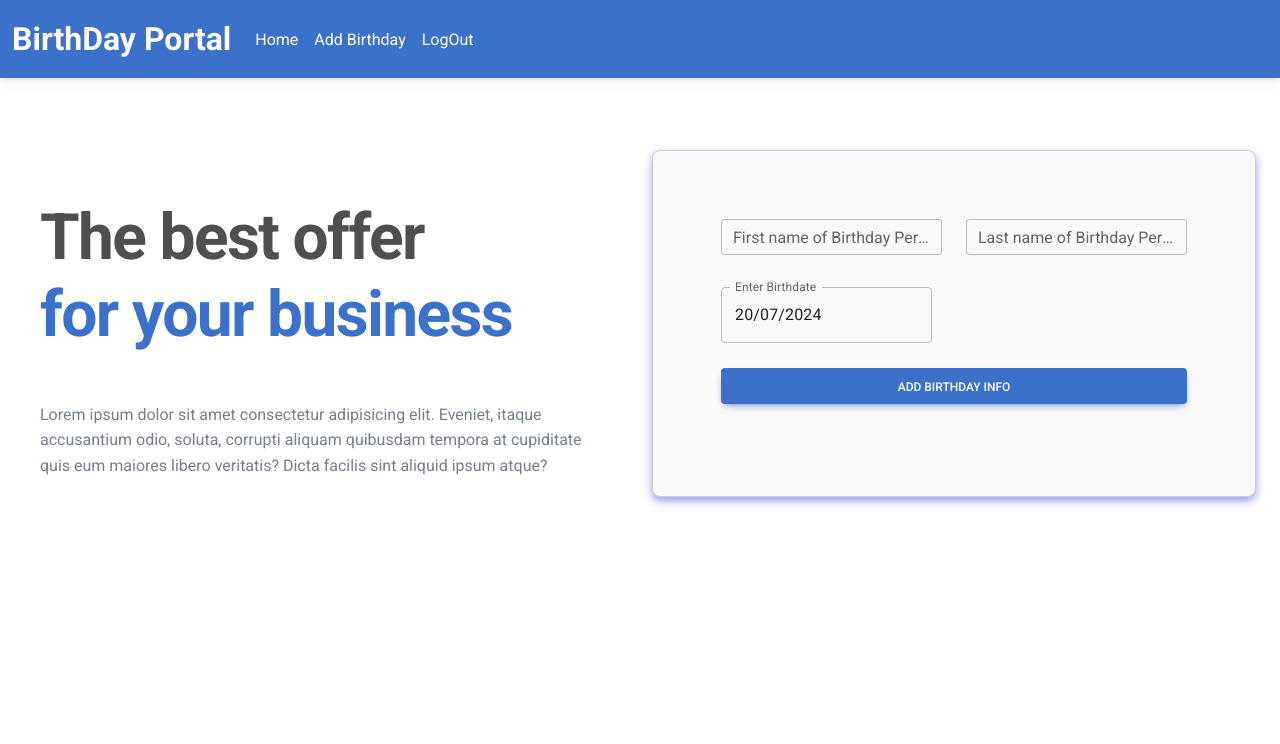
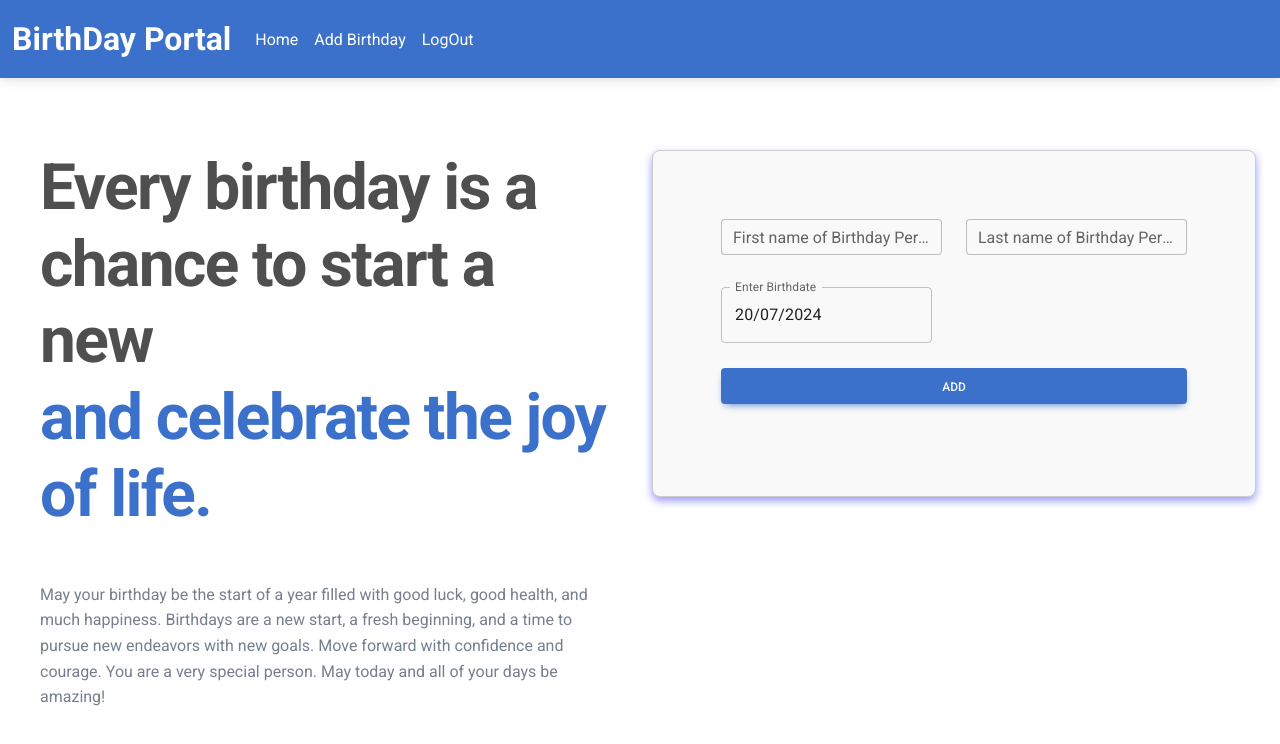
Before and after one commit to adi123-tech/BirthDay_Portal, a React (Create React App) app in the folder frontend/: page /adduser in a window 1280 px wide. Shown: the top 744 px of the page. Built offline with nearby package versions, Linux system fonts and the light colour scheme; sample sign-in values are in the browser's storage.

Commit message:
animation

```diff
--- a/frontend/src/Components/Add.js
+++ b/frontend/src/Components/Add.js
@@ -7,6 +7,7 @@ import { AdapterDayjs } from "@mui/x-date-pickers/AdapterDayjs";
 import { DatePicker } from "@mui/x-date-pickers/DatePicker";
 import { useApi } from "../Context";
 import { useNavigate } from "react-router-dom";
+import CircularProgress from "@mui/material/CircularProgress";
 import {
   MDBBtn,
   MDBContainer,
@@ -16,6 +17,7 @@ import {
   MDBCardBody,
   MDBInput,
 } from "mdb-react-ui-kit";
+import { motion } from "framer-motion";
 
 function Add() {
   const baseURL = useApi();
@@ -24,6 +26,7 @@ function Add() {
   const [date, setDate] = useState(dayjs());
   const [show, setShow] = useState(false);
   const [msg, setMsg] = useState("");
+  const [loading, setLoading] = useState(false);
   const navigate = useNavigate();
 
   if (show || msg) {
@@ -35,7 +38,9 @@ function Add() {
 
   async function submit() {
     if (firstName && lastName && date) {
+      setLoading(true);
       const formattedDate = dayjs(date).format("DD-MM-YYYY");
+      try {
         const data = await fetch(`${baseURL}adduserbirthdayinfo`, {
           method: "post",
           headers: {
@@ -51,6 +56,11 @@ function Add() {
         if (data.ok) {
           navigate("/");
         }
+      } catch (error) {
+        console.error(error);
+      } finally {
+        setLoading(false);
+      }
     } else {
       setShow(true);
     }
@@ -59,24 +69,35 @@ function Add() {
   return (
     <MDBContainer fluid className="p-4">
       <MDBRow>
-        <MDBCol
-          md="6"
-          className="text-center text-md-start d-flex flex-column justify-content-center"
+        {/* Left Side Animation */}
+        <MDBCol md="6" className="d-flex align-items-center">
+          <motion.div
+            initial={{ x: -100, opacity: 0 }}
+            animate={{ x: 0, opacity: 1 }}
+            transition={{ duration: 0.8 }}
           >
             <h1 className="my-5 display-3 fw-bold ls-tight px-3">
-            The best offer <br />
-            <span className="text-primary">for your business</span>
+              Every birthday is a chance to start a new <br />
+              <span className="text-primary">and celebrate the joy of life.</span>
             </h1>
 
             <p className="px-3" style={{ color: "hsl(217, 10%, 50.8%)" }}>
-            Lorem ipsum dolor sit amet consectetur adipisicing elit. Eveniet,
-            itaque accusantium odio, soluta, corrupti aliquam quibusdam tempora
-            at cupiditate quis eum maiores libero veritatis? Dicta facilis sint
-            aliquid ipsum atque?
+              May your birthday be the start of a year filled with good luck, good
+              health, and much happiness. Birthdays are a new start, a fresh
+              beginning, and a time to pursue new endeavors with new goals. Move
+              forward with confidence and courage. You are a very special person.
+              May today and all of your days be amazing!
             </p>
+          </motion.div>
         </MDBCol>
 
+        {/* Right Side Animation */}
         <MDBCol md="6">
+          <motion.div
+            initial={{ x: 100, opacity: 0 }}
+            animate={{ x: 0, opacity: 1 }}
+            transition={{ duration: 0.8 }}
+          >
             <MDBCard className="my-5">
               <MDBCardBody className="p-5">
                 <MDBRow>
@@ -87,9 +108,7 @@ function Add() {
                       id="form1"
                       type="text"
                       value={firstName}
-                    onChange={(e) => {
-                      setFirstName(e.target.value);
-                    }}
+                      onChange={(e) => setFirstName(e.target.value)}
                     />
                   </MDBCol>
 
@@ -98,11 +117,9 @@ function Add() {
                       wrapperClass="mb-4"
                       label="Last name of Birthday Person"
                       id="form1"
+                      type="text"
                       value={lastName}
-                    type="text"
-                    onChange={(e) => {
-                      setLastName(e.target.value);
-                    }}
+                      onChange={(e) => setLastName(e.target.value)}
                     />
                   </MDBCol>
                 </MDBRow>
@@ -128,10 +145,15 @@ function Add() {
                     }
                   }}
                 >
-                Add Birthday Info
+                  {loading ? (
+                    <CircularProgress size={15} style={{ color: "white" }} />
+                  ) : (
+                    "Add"
+                  )}
                 </MDBBtn>
               </MDBCardBody>
             </MDBCard>
+          </motion.div>
         </MDBCol>
       </MDBRow>
       {show ? <AlertVal msg="Please Fill out the Empty fields" /> : null}
--- a/frontend/src/Components/Login.js
+++ b/frontend/src/Components/Login.js
@@ -11,6 +11,8 @@ import {
 import { useNavigate } from "react-router-dom";
 import AlertVal from "./AlertVal";
 import { useApi } from "../Context";
+import CircularProgress from "@mui/material/CircularProgress";
+import { motion } from "framer-motion";
 
 function Login() {
   const baseURL = useApi();
@@ -20,33 +22,46 @@ function Login() {
   const [password, setPassword] = useState("");
   const [show, setShow] = useState(false);
   const [err, setErr] = useState(false);
+  const [loading, setLoading] = useState(false);
+
   useEffect(() => {
     if (auth) {
       navigate("/");
     }
-  });
+  }, [auth, navigate]);
 
+  useEffect(() => {
     if (show || err) {
-    setTimeout(() => {
+      const timer = setTimeout(() => {
         setShow(false);
         setErr(false);
       }, 5000);
+      return () => clearTimeout(timer);
     }
+  }, [show, err]);
 
   async function submit() {
     if (email && password) {
+      setLoading(true);
+      try {
         const res = await fetch(`${baseURL}login`, {
           method: "POST",
-        headers: { "Content-Type": "application/json"},
+          headers: { "Content-Type": "application/json" },
           body: JSON.stringify({ Email: email, Password: password }),
         });
         const data = await res.json();
         if (res.ok) {
-        localStorage.setItem("user",data.user.Email);
-        localStorage.setItem("auth",data.auth);
+          localStorage.setItem("user", data.user.Email);
+          localStorage.setItem("auth", data.auth);
           navigate("/");
         } else {
           setErr(true);
+        }
+      } catch (error) {
+        console.error(error);
+        setErr(true);
+      } finally {
+        setLoading(false);
       }
     } else {
       setShow(true);
@@ -56,15 +71,25 @@ function Login() {
   return (
     <MDBContainer fluid className="p-3 my-5">
       <MDBRow>
+        {/* Image Column with Animation */}
         <MDBCol col="10" md="6">
-          <img
+          <motion.img
             src="https://mdbcdn.b-cdn.net/img/Photos/new-templates/bootstrap-login-form/draw2.svg"
             className="img-fluid"
             alt="Phone_image"
+            initial={{ x: -100, opacity: 0 }}
+            animate={{ x: 0, opacity: 1 }}
+            transition={{ duration: 0.8 }}
           />
         </MDBCol>
 
+        {/* Form Column with Animation */}
         <MDBCol col="4" md="6">
+          <motion.div
+            initial={{ x: 100, opacity: 0 }}
+            animate={{ x: 0, opacity: 1 }}
+            transition={{ duration: 0.8 }}
+          >
             <MDBInput
               wrapperClass="mb-4"
               label="Email"
@@ -72,9 +97,7 @@ function Login() {
               type="email"
               size="lg"
               value={email}
-            onChange={(e) => {
-              setEmail(e.target.value);
-            }}
+              onChange={(e) => setEmail(e.target.value)}
             />
             <MDBInput
               wrapperClass="mb-4"
@@ -83,9 +106,7 @@ function Login() {
               type="password"
               size="lg"
               value={password}
-            onChange={(e) => {
-              setPassword(e.target.value);
-            }}
+              onChange={(e) => setPassword(e.target.value)}
             />
 
             <div className="d-flex justify-content-between mx-4 mb-4">
@@ -101,11 +122,14 @@ function Login() {
             <MDBBtn
               className="mb-4 w-100"
               size="lg"
-            onClick={() => {
-              submit();
-            }}
+              onClick={() => submit()}
+              disabled={loading}
             >
-            Sign in
+              {loading ? (
+                <CircularProgress size={15} style={{ color: "white" }} />
+              ) : (
+                "Sign in"
+              )}
             </MDBBtn>
 
             <div className="divider d-flex align-items-center my-4">
@@ -129,14 +153,11 @@ function Login() {
               <MDBIcon fab icon="twitter" className="mx-2" />
               Continue with twitter
             </MDBBtn>
+          </motion.div>
         </MDBCol>
       </MDBRow>
-      {show ? (
-        <AlertVal msg="Please Fill out the Empty fields"/>
-                ) : null}
-      {err ? (
-         <AlertVal msg=" Credentials are invalid"/>
-      ) : null}
+      {show && <AlertVal msg="Please Fill out the Empty fields" />}
+      {err && <AlertVal msg="Credentials are invalid" />}
     </MDBContainer>
   );
 }
--- a/frontend/src/Components/Signup.js
+++ b/frontend/src/Components/Signup.js
@@ -1,4 +1,5 @@
 import React, { useEffect, useState } from "react";
+import { motion } from "framer-motion";
 import AlertVal from "./AlertVal";
 import {
   MDBBtn,
@@ -12,6 +13,7 @@ import {
 } from "mdb-react-ui-kit";
 import { useNavigate } from "react-router-dom";
 import { useApi } from "../Context";
+import CircularProgress from "@mui/material/CircularProgress";
 
 function Signup() {
   const baseURL = useApi();
@@ -21,6 +23,7 @@ function Signup() {
   const [password, setPassword] = useState("");
   const [show, setShow] = useState(false);
   const [msg, setMsg] = useState("");
+  const [loading, setLoading] = useState(false);
 
   const navigate = useNavigate();
   const auth = localStorage.getItem("auth");
@@ -28,7 +31,7 @@ function Signup() {
     if (auth) {
       navigate("/");
     }
-  });
+  }, [auth, navigate]);
 
   if (show || msg) {
     setTimeout(() => {
@@ -39,6 +42,8 @@ function Signup() {
 
   async function submit() {
     if (firstName && lastName && email && password) {
+      setLoading(true);
+      try {
         const data = await fetch(`${baseURL}signup`, {
           method: "post",
           headers: { "content-type": "application/json" },
@@ -49,14 +54,18 @@ function Signup() {
             Password: password,
           }),
         });
-      const res= await data.json();
+        const res = await data.json();
         if (data.ok) {
-        localStorage.setItem("user",res.user.Email);
-        localStorage.setItem("auth",res.auth);
+          localStorage.setItem("user", res.user.Email);
+          localStorage.setItem("auth", res.auth);
           navigate("/");
         } else {
-        const res = await data.json();
           setMsg(res.msg);
+        }
+      } catch (error) {
+        console.error(error);
+      } finally {
+        setLoading(false);
       }
     } else {
       setShow(true);
@@ -66,24 +75,39 @@ function Signup() {
   return (
     <MDBContainer fluid className="p-4">
       <MDBRow>
-        <MDBCol
-          md="6"
-          className="text-center text-md-start d-flex flex-column justify-content-center"
+        <MDBCol md="6">
+          <motion.div
+            initial={{ x: -100, opacity: 0 }}
+            animate={{ x: 0, opacity: 1 }}
+            transition={{ duration: 0.5 }}
           >
+            <div className="text-center text-md-start d-flex flex-column justify-content-center">
               <h1 className="my-5 display-3 fw-bold ls-tight px-3">
-            The best offer <br />
-            <span className="text-primary">for your business</span>
+                Welcome to Our Portal <br />
+                <span className="text-primary">
+                  Where Your Reminders Matter
+                </span>
               </h1>
 
               <p className="px-3" style={{ color: "hsl(217, 10%, 50.8%)" }}>
-            Lorem ipsum dolor sit amet consectetur adipisicing elit. Eveniet,
-            itaque accusantium odio, soluta, corrupti aliquam quibusdam tempora
-            at cupiditate quis eum maiores libero veritatis? Dicta facilis sint
-            aliquid ipsum atque?
+                Our platform offers an innovative way to manage your important
+                dates, including birthday reminders. With our user-friendly
+                interface, you can easily keep track of birthdays and never miss
+                celebrating a special moment again. Enjoy a seamless experience
+                with notifications and reminders tailored to your preferences,
+                ensuring that you’re always prepared for those special
+                occasions.
               </p>
+            </div>
+          </motion.div>
         </MDBCol>
 
         <MDBCol md="6">
+          <motion.div
+            initial={{ x: 100, opacity: 0 }}
+            animate={{ x: 0, opacity: 1 }}
+            transition={{ duration: 0.5 }}
+          >
             <MDBCard className="my-5">
               <MDBCardBody className="p-5">
                 <MDBRow>
@@ -94,9 +118,7 @@ function Signup() {
                       id="form1"
                       type="text"
                       value={firstName}
-                    onChange={(e) => {
-                      setFirstName(e.target.value);
-                    }}
+                      onChange={(e) => setFirstName(e.target.value)}
                     />
                   </MDBCol>
 
@@ -105,11 +127,9 @@ function Signup() {
                       wrapperClass="mb-4"
                       label="Last name"
                       id="form1"
+                      type="text"
                       value={lastName}
-                    type="text"
-                    onChange={(e) => {
-                      setLastName(e.target.value);
-                    }}
+                      onChange={(e) => setLastName(e.target.value)}
                     />
                   </MDBCol>
                 </MDBRow>
@@ -120,9 +140,7 @@ function Signup() {
                   id="form1"
                   type="email"
                   value={email}
-                onChange={(e) => {
-                  setEmail(e.target.value);
-                }}
+                  onChange={(e) => setEmail(e.target.value)}
                 />
                 <MDBInput
                   wrapperClass="mb-4"
@@ -130,19 +148,20 @@ function Signup() {
                   id="form1"
                   type="password"
                   value={password}
-                onChange={(e) => {
-                  setPassword(e.target.value);
-                }}
+                  onChange={(e) => setPassword(e.target.value)}
                 />
 
                 <MDBBtn
                   className="w-100 mb-4"
                   size="md"
-                onClick={() => {
-                  submit();
-                }}
+                  onClick={submit}
+                  disabled={loading}
                 >
-                sign up
+                  {loading ? (
+                    <CircularProgress size={15} style={{ color: "white" }} />
+                  ) : (
+                    "Sign up"
+                  )}
                 </MDBBtn>
 
                 <div className="text-center">
@@ -186,12 +205,11 @@ function Signup() {
                 </div>
               </MDBCardBody>
             </MDBCard>
+          </motion.div>
         </MDBCol>
       </MDBRow>
       {show ? <AlertVal msg="Please Fill out the Empty fields" /> : null}
-      {msg ? (
-        <AlertVal msg={msg}/>
-      ) : null}
+      {msg ? <AlertVal msg={msg} /> : null}
     </MDBContainer>
   );
 }
```
Lines whose indentation alone changed are shown as unchanged.
